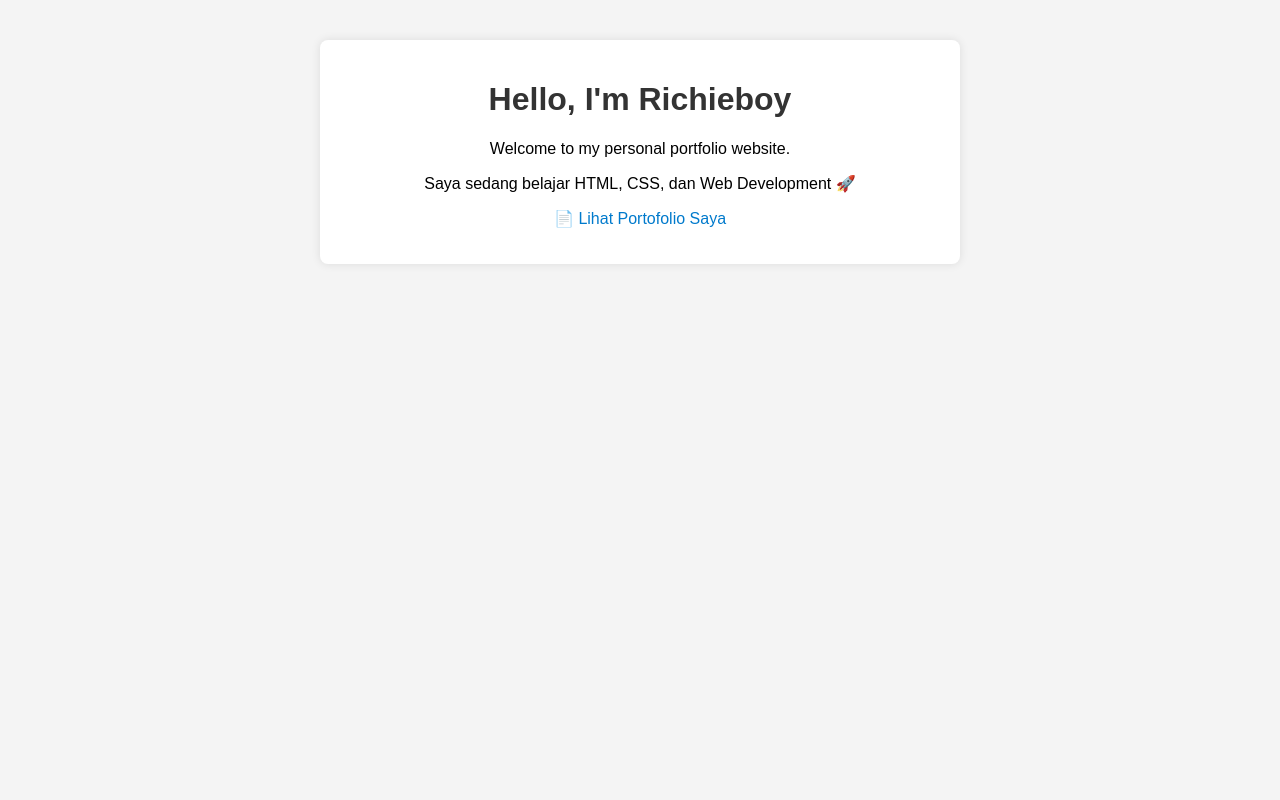
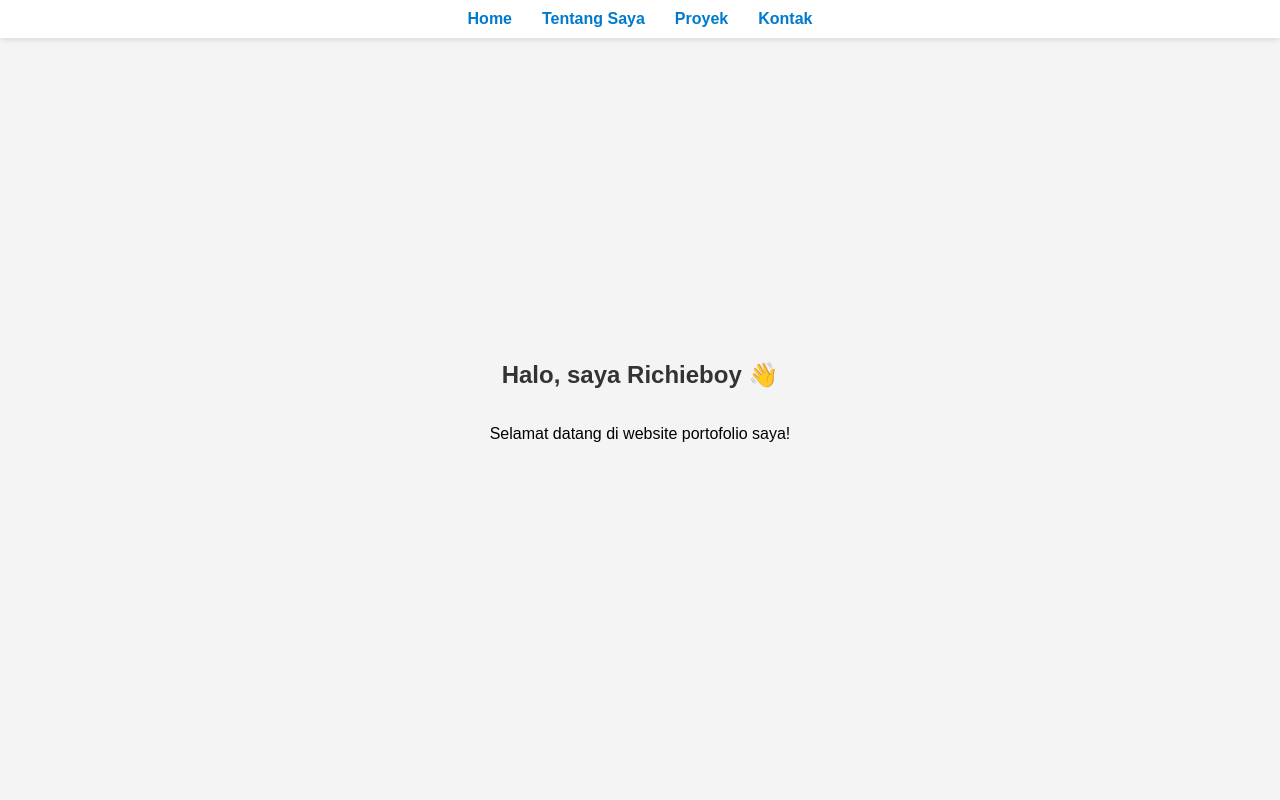
Before and after one commit to Richieboy2003/Richieboy2003.github.io, a plain HTML site: page index.html in a window 1280 px wide. Shown: the top 800 px of the page. Drawn offline with Linux system fonts and the light colour scheme.

Commit message:
Update index.html

```diff
--- a/index.html
+++ b/index.html
@@ -3,47 +3,87 @@
 <head>
   <meta charset="UTF-8" />
   <meta name="viewport" content="width=device-width, initial-scale=1.0" />
-  <title>Richieboy's Portfolio</title>
+  <title>Richieboy Portfolio</title>
   <style>
+    * {
+      box-sizing: border-box;
+      scroll-behavior: smooth;
+    }
+
     body {
       font-family: Arial, sans-serif;
-      text-align: center;
+      margin: 0;
       background: #f4f4f4;
-      margin: 0;
-      padding: 40px;
+    }
+
+    section {
+      padding: 80px 20px;
+      min-height: 100vh;
+      display: flex;
+      flex-direction: column;
+      align-items: center;
+      justify-content: center;
+    }
+
+    nav {
+      position: fixed;
+      top: 0;
+      width: 100%;
+      background: white;
+      box-shadow: 0 2px 5px rgba(0,0,0,0.1);
+      display: flex;
+      justify-content: center;
+      gap: 30px;
+      padding: 10px;
+      z-index: 999;
+    }
+
+    nav a {
+      text-decoration: none;
+      color: #007acc;
+      font-weight: bold;
+    }
+
+    nav a:hover {
+      text-decoration: underline;
     }
 
     h1 {
       color: #333;
     }
-
-    .intro {
-      max-width: 600px;
-      margin: auto;
-      background: white;
-      padding: 20px;
-      border-radius: 8px;
-      box-shadow: 0 0 10px rgba(0,0,0,0.1);
-    }
-
-    a {
-      color: #007acc;
-      text-decoration: none;
-    }
-
-    a:hover {
-      text-decoration: underline;
-    }
   </style>
 </head>
 <body>
-  <div class="intro">
-    <h1>Hello, I'm Richieboy</h1>
-    <p>Welcome to my personal portfolio website.</p>
+
+  <!-- Navigation -->
+  <nav>
+    <a href="#home">Home</a>
+    <a href="#about">Tentang Saya</a>
+    <a href="#projects">Proyek</a>
+    <a href="#contact">Kontak</a>
+  </nav>
+
+  <!-- Sections -->
+  <section id="home">
+    <h1>Halo, saya Richieboy 👋</h1>
+    <p>Selamat datang di website portofolio saya!</p>
+  </section>
+
+  <section id="about" style="background: #fff;">
+    <h1>Tentang Saya</h1>
     <p>Saya sedang belajar HTML, CSS, dan Web Development 🚀</p>
-    <p>
-      📄 <a href="portfolio.html">Lihat Portofolio Saya</a>
-    </p>
-  </div>
+  </section>
+
+  <section id="projects">
+    <h1>Proyek Saya</h1>
+    <p>Berikut beberapa proyek yang sudah saya kerjakan...</p>
+    <!-- Tambahkan proyek di sini -->
+  </section>
+
+  <section id="contact" style="background: #fff;">
+    <h1>Hubungi Saya</h1>
+    <p>Email: richieboy@example.com</p>
+  </section>
+
 </body>
 </html>
```
